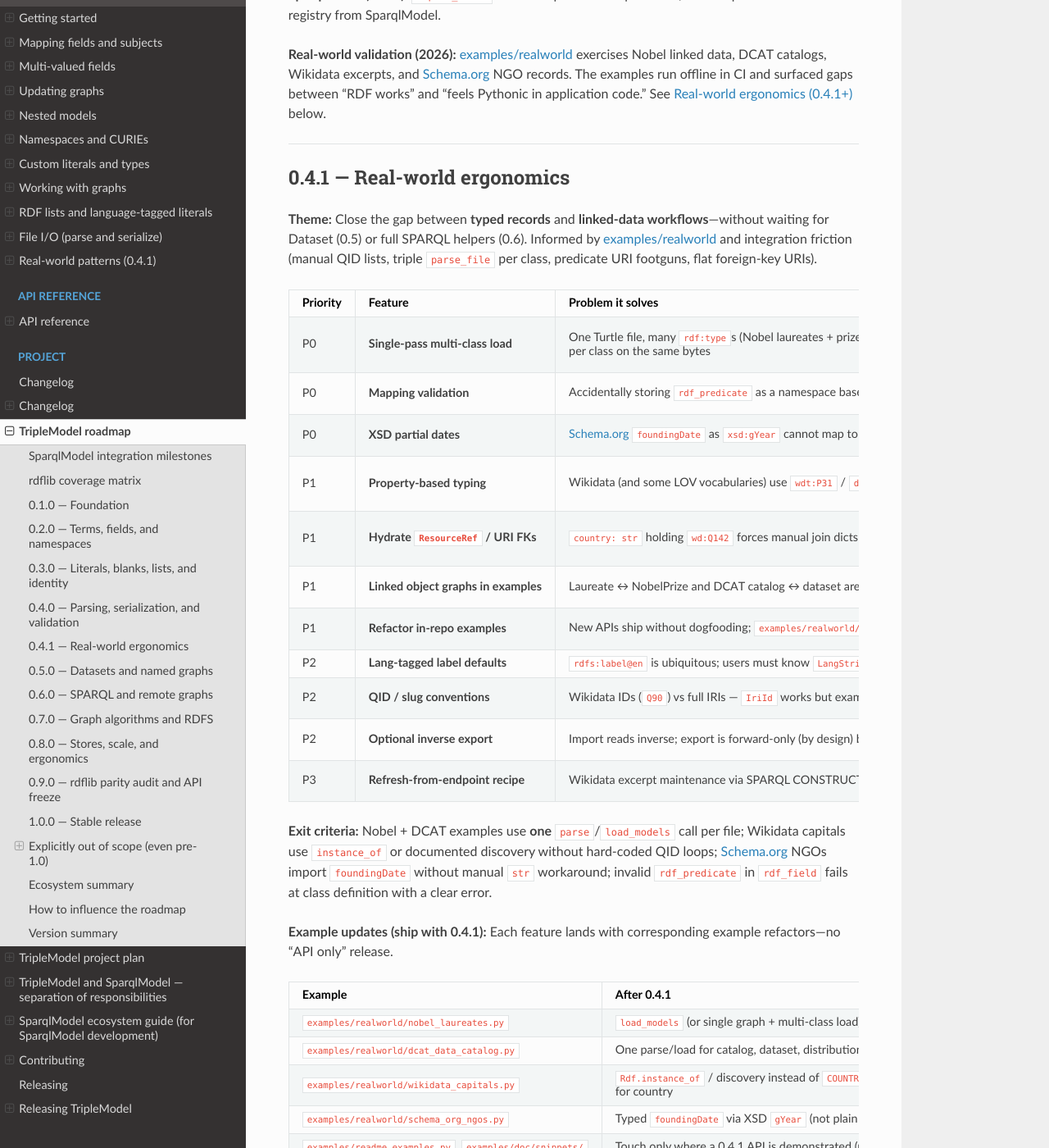
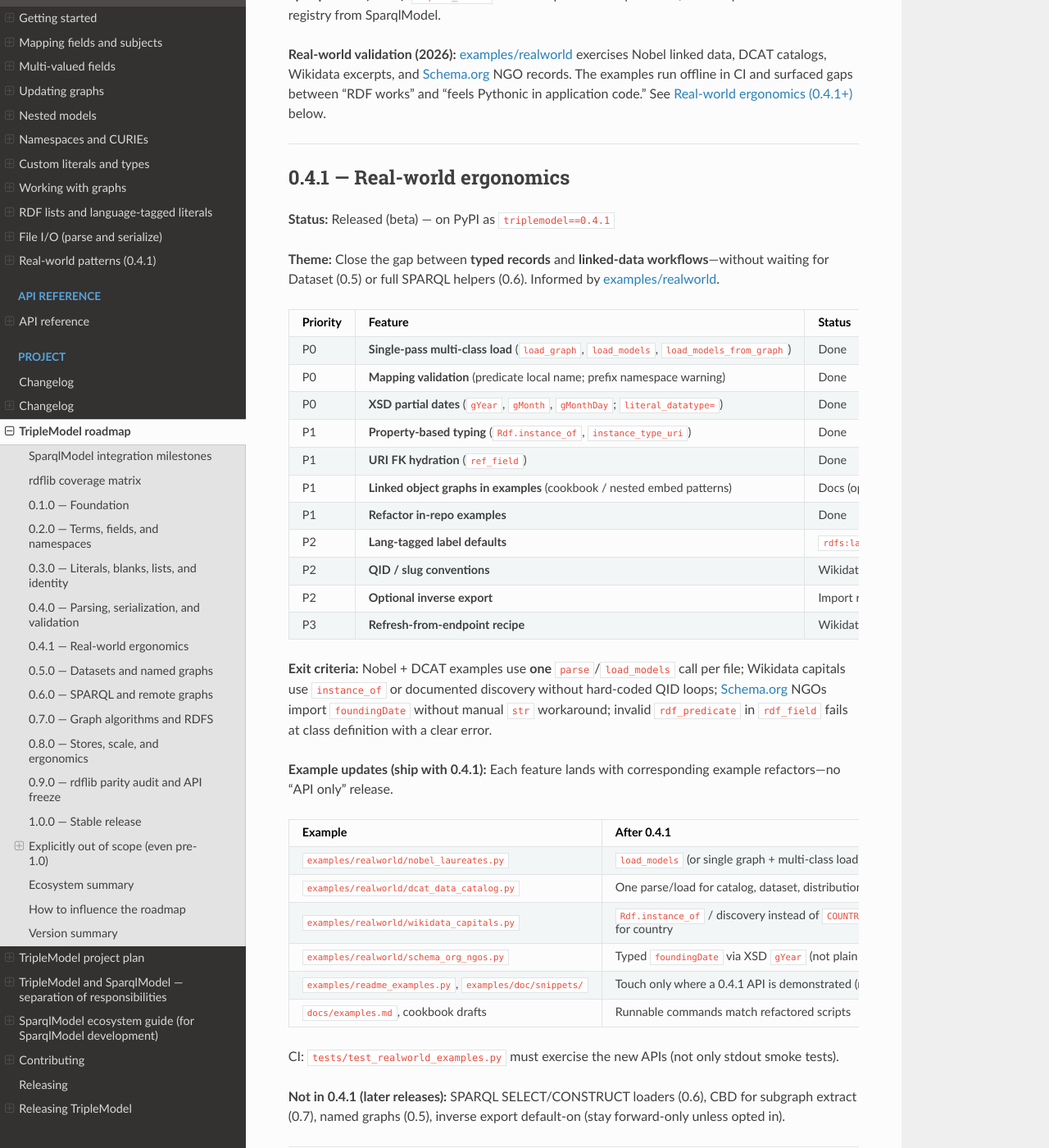
Before and after one commit to eddiethedean/rdfmodel, a Sphinx documentation site: the page built from docs/ROADMAP.md, in a window 1280 px wide and 1400 px high, scrolled down 6355 px. Shown: the whole window at 82% size. Built offline with Sphinx 7.4.7 and the Read the Docs theme 3.1.0, drawn with Linux system fonts in a browser that asks for light colours.

Commit message:
Fix ref_field import with bnode embed and align 0.4.1 docs.
ref_field now hydrates via URI semantics regardless of parent embed mode;
update README, PLAN, ROADMAP, and Wikidata example data to match 0.4.1.

```diff
--- a/docs/PLAN.md
+++ b/docs/PLAN.md
@@ -4,15 +4,15 @@
 
 ---
 
-## Current status (0.4.0)
+## Current status (0.4.1)
 
-**Released (beta) on PyPI:** File `parse` / `serialize` (rdflib formats), `Rdf.base_uri`, JSON-LD context passthrough, subclass dispatch by `rdf:type`, inverse predicates on import, and optional SHACL via `triplemodel[shacl]`. Earlier releases add RDF lists, `LangString`, blank-node hardening, and graph sync. SparqlModel may pin `triplemodel>=0.4,<0.5` for SM-3 experiments. See {doc}`changelog` and the {doc}`user guides <guides/index>`.
+**Released (beta) on PyPI:** Everything in **0.4.0** (file `parse` / `serialize`, dispatch, inverse predicates, optional SHACL) plus **0.4.1** linked-data ergonomics: `load_graph` / `load_models` / `load_models_from_graph`, `Rdf.instance_of`, `ref_field`, XSD `gYear` / `gMonth` / `gMonthDay`, and predicate mapping validation at class definition. See {doc}`changelog` and {doc}`11-real-world-patterns`.
 
-**Validated in-repo:** [examples/realworld](https://github.com/eddiethedean/triplemodel/blob/main/examples/realworld/README.md) — Nobel linked data, DCAT catalog, Wikidata capitals excerpt, Schema.org NGOs (offline TTL + CI tests). These exercises informed **0.4.1** priorities in [ROADMAP.md § 0.4.1](ROADMAP.md#041--real-world-ergonomics).
+**Validated in-repo:** [examples/realworld](https://github.com/eddiethedean/triplemodel/blob/main/examples/realworld/README.md) — Nobel, DCAT, Wikidata capitals, Schema.org NGOs (offline TTL + CI). SparqlModel may pin `triplemodel>=0.4,<0.5` for SM-3 experiments.
 
-**Not yet shipped:** Real-world ergonomics (**0.4.1**); Dataset/named graphs (**0.5**).
+**Not yet shipped:** Dataset/named graphs (**0.5**); SPARQL helpers (**0.6**).
 
-**Next focus:** **0.4.1** — multi-class load from one file, mapping validation, property-based typing (Wikidata), XSD partial dates, `ResourceRef` hydration; then **0.5.0** (`to_dataset` / named graph contexts).
+**Next focus:** **0.5.0** — `to_dataset` / named graph contexts on `Rdf`.
 
 ---
 
@@ -101,13 +101,13 @@
 
 | Lesson | User pain today | Planned response | Release |
 |--------|-----------------|------------------|---------|
-| One file, many classes | Nobel/DCAT need three `parse_file` calls on the same TTL | `load_models(graph, *classes)` / `ParseBundle` | **0.4.1** |
-| Wikidata typing | Manual QID lists + `from_graph` per subject | `Rdf.instance_of` + discovery | **0.4.1** |
-| Cross-resource links | `country: str` + hand-built dict | `ResourceRef` / `ref_field` hydration | **0.4.1** |
-| Partial dates | `foundingDate` forced to `str` | XSD `gYear` in literal registry | **0.4.1** |
-| Mapping footguns | `RDFS_LABEL` = namespace base breaks import | Class-definition validation on predicate IRIs | **0.4.1** |
+| One file, many classes | Nobel/DCAT need three `parse_file` calls on the same TTL | `load_models(graph, *classes)` | **0.4.1** (done) |
+| Wikidata typing | Manual QID lists + `from_graph` per subject | `Rdf.instance_of` + discovery | **0.4.1** (done) |
+| Cross-resource links | `country: str` + hand-built dict | `ref_field` hydration | **0.4.1** (done) |
+| Partial dates | `foundingDate` forced to `str` | XSD `gYear` in literal registry | **0.4.1** (done) |
+| Mapping footguns | `RDFS_LABEL` = namespace base breaks import | Class-definition validation on predicate IRIs | **0.4.1** (done) |
 | Object graphs in Python | Laureate and Prize are disconnected models | Nested embed + cookbook (inverse optional) | **0.4.1** docs; richer **0.7** CBD |
-| Dogfooding | Examples still teach workarounds after APIs ship | Refactor `examples/realworld/` (+ snippets) per feature; extend CI tests | **0.4.1** |
+| Dogfooding | Examples still teach workarounds after APIs ship | Refactor `examples/realworld/` (+ snippets) per feature; extend CI tests | **0.4.1** (done) |
 | Live endpoint slices | CONSTRUCT refresh script is ad hoc | `construct_models` + documented refresh recipe | **0.6** |
 | App-level joins | Country labels need manual joins | `hydrate_refs` / batch load from graph | **0.7** |
 
--- a/docs/ROADMAP.md
+++ b/docs/ROADMAP.md
@@ -1,6 +1,6 @@
 # TripleModel roadmap
 
-Roadmap for the **`triplemodel`** package on PyPI (base class **`TripleModel`**). This document tracks planned releases from the current **0.4.0** beta through a stable **1.0.0**. Versions follow [Semantic Versioning](https://semver.org/): breaking API changes only on major releases; minors add features; patches fix bugs.
+Roadmap for the **`triplemodel`** package on PyPI (base class **`TripleModel`**). This document tracks planned releases from the current **0.4.1** beta through a stable **1.0.0**. Versions follow [Semantic Versioning](https://semver.org/): breaking API changes only on major releases; minors add features; patches fix bugs.
 
 **Vision:** Make RDF a natural persistence and interchange layer for Pydantic-shaped domain models — typed in Python, portable as triples, without bespoke mapping code per project.
 
@@ -198,17 +198,19 @@
 
 ## 0.4.1 — Real-world ergonomics
 
-**Theme:** Close the gap between **typed records** and **linked-data workflows**—without waiting for Dataset (0.5) or full SPARQL helpers (0.6). Informed by [examples/realworld](https://github.com/eddiethedean/triplemodel/blob/main/examples/realworld/README.md) and integration friction (manual QID lists, triple `parse_file` per class, predicate URI footguns, flat foreign-key URIs).
+**Status:** Released (beta) — on PyPI as `triplemodel==0.4.1`
 
-| Priority | Feature | Problem it solves | Planned API (sketch) |
-|----------|---------|-------------------|----------------------|
-| P0 | **Single-pass multi-class load** | One Turtle file, many `rdf:type`s (Nobel laureates + prizes; DCAT catalog + dataset + distribution) today requires `parse_file` per class on the same bytes | `load_graph(path) -> Graph` + `load_models(graph, Laureate, NobelPrize, ...)` or `ParseBundle.parse_file(path)` returning `dict[type[TripleModel], list]`; document `parse(..., dispatch=True)` when types are registered |
-| P0 | **Mapping validation** | Accidentally storing `rdf_predicate` as a namespace base (e.g. `.../rdfs#` without `label`) fails silently at import | Validate on model class creation: predicate IRIs must have a local name after `#` or `/`; warn when predicate equals a declared prefix namespace URI |
-| P0 | **XSD partial dates** | Schema.org `foundingDate` as `xsd:gYear` cannot map to `date` | Register `gYear`, `gMonth`, `gMonthDay` in default literal registry; optional `Year`, `YearMonth` field types or document `str` + converter |
-| P1 | **Property-based typing** | Wikidata (and some LOV vocabularies) use `wdt:P31` / `dbo:type` instead of `rdf:type` for classification | `Rdf.instance_of: str \| list[str]` — URI(s) of type resource; `all_from_graph` / discovery filter subjects with `(?, instance_of, type_uri)`; complements empty `type_uri` + predicate discovery |
-| P1 | **Hydrate `ResourceRef` / URI FKs** | `country: str` holding `wd:Q142` forces manual join dicts (Wikidata capitals example) | `ResourceRef` or `ref_field(Predicate, model=Country)` hydrates nested model on import; optional `country: Country` via nested IRI embed when object is a full resource description |
-| P1 | **Linked object graphs in examples** | Laureate ↔ NobelPrize and DCAT catalog ↔ dataset are separate models with no predicate between them in Python | Document nested `NobelPrize \| None` on `Laureate` (inverse or forward predicate); DCAT `catalog: Dataset \| None` embed patterns in cookbook |
-| P1 | **Refactor in-repo examples** | New APIs ship without dogfooding; `examples/realworld/` still shows pre-0.4.1 workarounds | Update `examples/realworld/*` and affected `examples/` / doc snippets to use each shipped 0.4.1 feature; extend `tests/test_realworld_examples.py` assertions |
+**Theme:** Close the gap between **typed records** and **linked-data workflows**—without waiting for Dataset (0.5) or full SPARQL helpers (0.6). Informed by [examples/realworld](https://github.com/eddiethedean/triplemodel/blob/main/examples/realworld/README.md).
+
+| Priority | Feature | Status |
+|----------|---------|--------|
+| P0 | **Single-pass multi-class load** (`load_graph`, `load_models`, `load_models_from_graph`) | Done |
+| P0 | **Mapping validation** (predicate local name; prefix namespace warning) | Done |
+| P0 | **XSD partial dates** (`gYear`, `gMonth`, `gMonthDay`; `literal_datatype=`) | Done |
+| P1 | **Property-based typing** (`Rdf.instance_of`, `instance_type_uri`) | Done |
+| P1 | **URI FK hydration** (`ref_field`) | Done |
+| P1 | **Linked object graphs in examples** (cookbook / nested embed patterns) | Docs (optional nested links in examples) |
+| P1 | **Refactor in-repo examples** | Done |
 | P2 | **Lang-tagged label defaults** | `rdfs:label@en` is ubiquitous; users must know `LangString` vs plain `str` | `Annotated[str, Lang("en")]` auto-import for configured fields; or `rdf_field(..., lang="en")` sugar |
 | P2 | **QID / slug conventions** | Wikidata IDs (`Q90`) vs full IRIs — `IriId` works but examples need boilerplate | `WikidataItem` recipe in cookbook; optional `Rdf.id_encoding = "qid"` when `namespace` is `wd:` entity base |
 | P2 | **Optional inverse export** | Import reads inverse; export is forward-only (by design) but some portals expect bidirectional edges | `Rdf.export_inverse: bool` or per-field `export_inverse=True` to emit `(remote, inv, subject)` on `to_graph` / sync |
```
Also changed, not shown: CHANGELOG.md (+4 -0 lines), README.md (+13 -7 lines), RELEASING.md (+25 -0 lines), docs/guides/11-real-world-patterns.md (+5 -1 lines), examples/realworld/DATA_SOURCES.md (+1 -1 lines), 6 other files.
